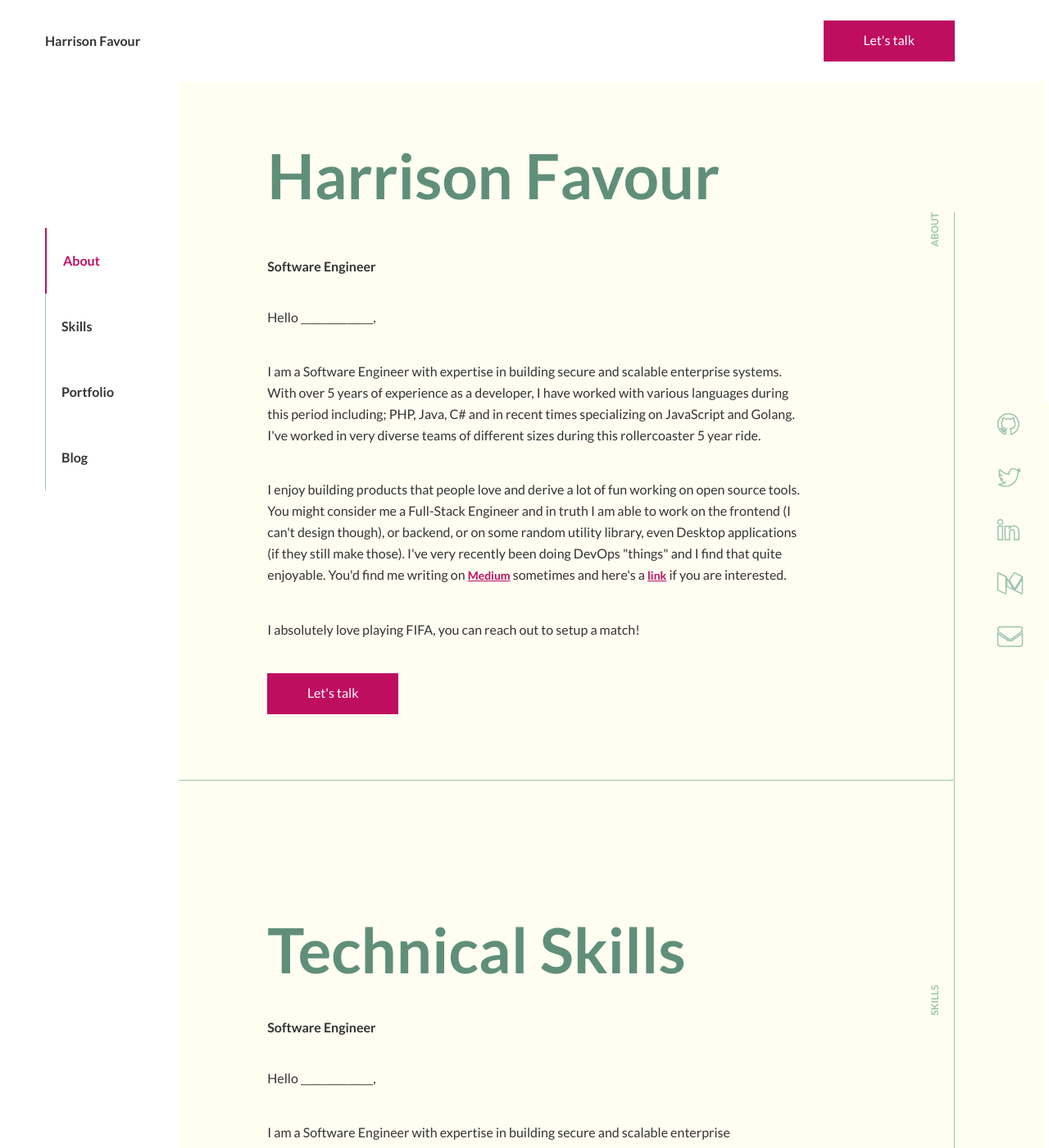
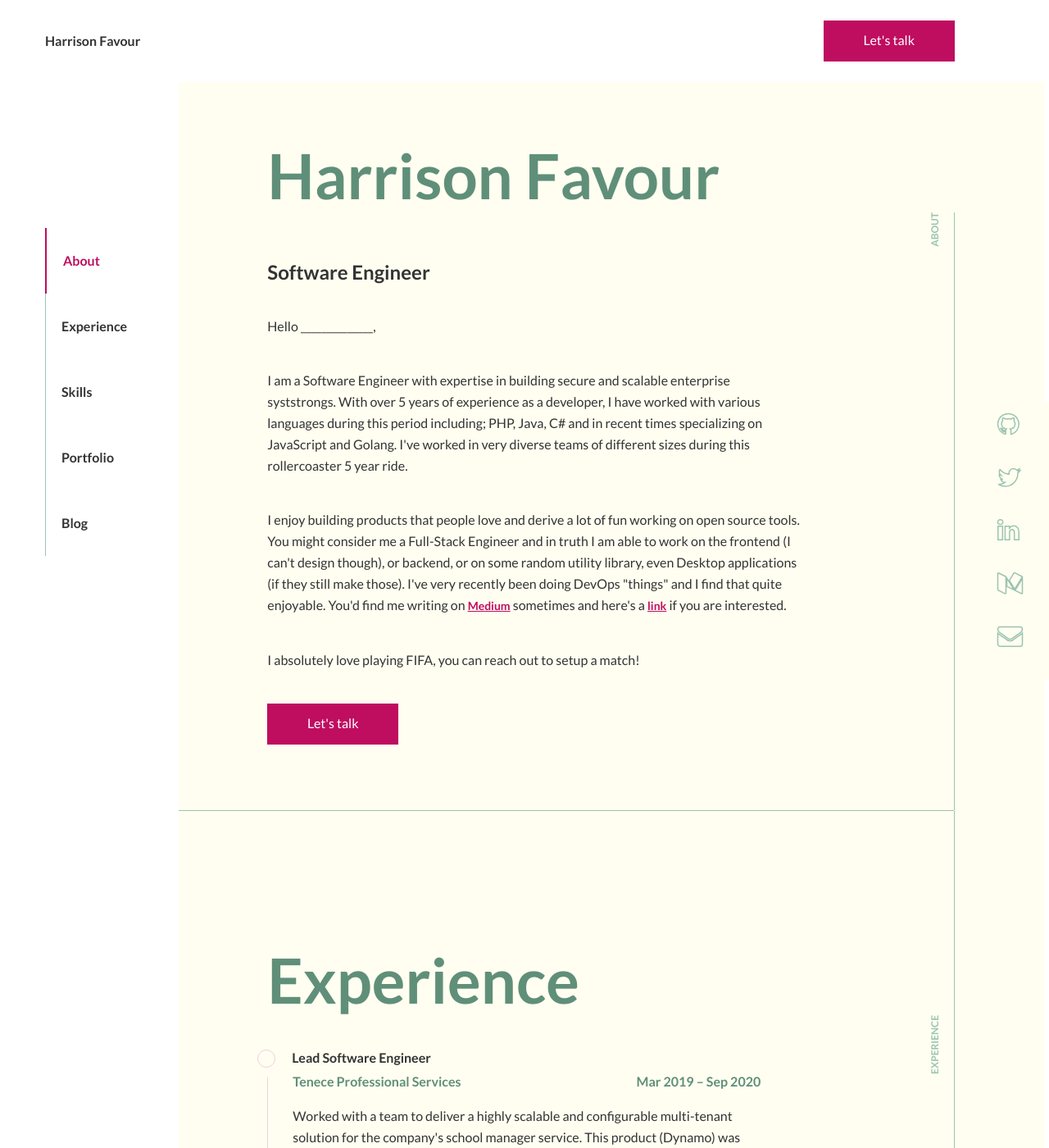
Before and after one commit to grantfayvor/grantfayvor.github.io, a Jekyll site: the page built from index.html, in a window 1280 px wide and 1400 px high. Shown: the whole window at 82% size. Built offline with Jekyll 4.4.1, drawn with Linux system fonts in a browser that asks for light colours; some of the changed text lies outside the part shown.

Commit message:
add experience and technical skills section

```diff
--- a/_layouts/default.html
+++ b/_layouts/default.html
@@ -30,6 +30,7 @@
         <p>Harrison Favour</p>
         <ul class="nav__collapse">
           <li><a href="#about" class="active">About</a></li>
+          <li><a href="#experience" class="active">Experience</a></li>
           <li><a href="#skills">Skills</a></li>
           <li><a href="#portfolio">Portfolio</a></li>
           <li><a href="https://medium.com/@hyper_debugger">Blog</a></li>
@@ -50,6 +51,7 @@
           </button>
           <ul class="nav__collapse">
             <li onclick="closeMobileNav()"><a href="#about" class="active">About</a></li>
+            <li onclick="closeMobileNav()"><a href="#experience" class="active">Experience</a></li>
             <li onclick="closeMobileNav()"><a href="#skills">Skills</a></li>
             <li onclick="closeMobileNav()"><a href="#portfolio">Portfolio</a></li>
             <li onclick="closeMobileNav()"><a href="https://medium.com/@hyper_debugger">Blog</a></li>
--- a/index.html
+++ b/index.html
@@ -2,7 +2,6 @@
 title: Harrison Favour
 layout: default
 ---
-<!-- <p id="about" style="position:absolute;top:0;visibility:hidden;display:block;">about section placeholder</p> -->
 
 <section id="about">
   <header>
@@ -12,12 +11,12 @@
     <span>ABOUT</span>
   </aside>
   <article>
-    <h3>Software Engineer</h3>
+    <h2>Software Engineer</h2>
     <p>
       Hello ______________,
     </p>
     <p>
-      I am a Software Engineer with expertise in building secure and scalable enterprise systems. With over 5
+      I am a Software Engineer with expertise in building secure and scalable enterprise syststrongs. With over 5
       years of experience as a developer, I have worked with various languages during this period including; PHP,
       Java, C# and in recent times specializing on JavaScript and Golang.
       I've worked in very diverse teams of different sizes during this rollercoaster 5 year ride.
@@ -38,6 +37,130 @@
   </article>
 </section>
 
+<section id="experience">
+  <header>
+    <h1>Experience</h1>
+  </header>
+  <aside class="section__aside">
+    <span>EXPERIENCE</span>
+  </aside>
+  <ul class="experience__list">
+    <li>
+      <span class="circle__filler"></span>
+      <strong class="experience__title">Lead Software Engineer</strong>
+      <div class="company__header">
+        <h3>Tenece Professional Services</h3>
+        <small>Mar 2019 – Sep 2020</small>
+      </div>
+      <div id="tenece-1" class="experience__summary">
+        <p>
+          Worked with a team to deliver a highly scalable and configurable multi-tenant solution for the company's
+          school
+          manager service. This product (Dynamo) was developed to enable simple setup of very similar-looking
+          applications
+          and to enable code reuse and customizations through configurations by the clients.
+        </p>
+        <p>
+          Dynamo directly improved the company's school manager offering and is, in fact, being used by about 5 schools
+          being serviced by the company with around 20,000 students across. Collaborated to work on the back-end of
+          various
+          internal products being used by the company including functional libraries being used by the development team.
+        </p>
+        <p>
+          Led the automation of DevOps practices in the company through the introduction of CI/ CD, proper code
+          versioning, etc which reduced development time and infrastructure downtime. Mentored various members of the
+          team
+          and frequently
+          held pair programming sessions with the team.
+        </p>
+      </div>
+      <button type="button" class="card__link button__to__link" onclick="toggleExperience(this, 'tenece-1');">View Less</button>
+    </li>
+    <li>
+      <span class="circle__filler"></span>
+      <strong class="experience__title">Software Engineer</strong>
+      <div class="company__header">
+        <h3>Tenece Professional Services</h3>
+        <small>Nov 2017 - Mar 2019</small>
+      </div>
+      <div id="tenece-2" class="experience__summary hidden">
+        <p>
+          Worked on upgrading the school manager service offered by the company through the development of the Dynamo
+          framework.
+        </p>
+        <p>
+          Worked on implementing school manager features using the Dynamo framework.
+        </p>
+        <p>
+          Built various internal products including Voucher processing system.
+        </p>
+        <p>
+          Understudy the company’s School Manager service offering.
+        </p>
+      </div>
+      <button type="button" class="card__link button__to__link" onclick="toggleExperience(this, 'tenece-2');">View More</button>
+    </li>
+    <li>
+      <span class="circle__filler"></span>
+      <strong class="experience__title">Training Facilitator</strong>
+      <div class="company__header">
+        <h3>Genesys Tech Hub</h3>
+        <small>Feb 2018 – Sep 2020</small>
+      </div>
+      <div id="genesys" class="experience__summary hidden">
+        <p>
+          Tutor beginner-level Software Developers (about 100 developers right now) and scale them into intermediate
+          positions.
+        </p>
+        <p>
+          Mentor budding Software Developers and provide guidance in their Software Development Journey.
+        </p>
+      </div>
+      <button type="button" class="card__link button__to__link" onclick="toggleExperience(this, 'genesys');">View More</button>
+    </li>
+    <li>
+      <span class="circle__filler"></span>
+      <strong class="experience__title">Training Facilitator</strong>
+      <div class="company__header">
+        <h3>Tribesquare Inc.</h3>
+        <small>Dec 2018 - July 2019</small>
+      </div>
+      <div id="tribesquare" class="experience__summary hidden">
+        <p>
+          Curated course content for NodeJS, Laravel track for tutoring program.
+        </p>
+        <p>
+          Tutored and mentored beginner level Software Developers.
+        </p>
+      </div>
+      <button type="button" class="card__link button__to__link" onclick="toggleExperience(this, 'tribesquare');">View More</button>
+    </li>
+    <li>
+      <span class="circle__filler"></span>
+      <strong class="experience__title">Software Developer Intern</strong>
+      <div class="company__header">
+        <h3>TeamApt Limited</h3>
+        <small>May 2016 – Oct 2016</small>
+      </div>
+      <div id="teamapt" class="experience__summary hidden">
+        <p>
+          Introduced to enterprise application development and collaborated with other developers to build Fintech
+          software
+          solutions for client banks.
+        </p>
+        <p>
+          Built features for the company's merchant processing system to enable the onboarding of new merchants and the
+          registration of their services.
+        </p>
+        <p>
+          Build fluent APIs using Spring Boot framework, spring-data-jpa and MySQL.
+        </p>
+      </div>
+      <button type="button" class="card__link button__to__link" onclick="toggleExperience(this, 'teamapt');">View More</button>
+    </li>
+  </ul>
+</section>
+
 <section id="skills">
   <header>
     <h1>Technical Skills</h1>
@@ -46,28 +169,46 @@
     <span>SKILLS</span>
   </aside>
   <article>
-    <h3>Software Engineer</h3>
     <p>
-      Hello ______________,
+      I started out I believe, with PHP sometime when I was in the university. I wrote a bit of procedural PHP
+      and then delved into Object-oriented programming with Java after that. I explored C++ and JavaScript also while I
+      was in school. Internship in 2016
+      helped me become better at writing Java and I also got introduced to Spring Boot and AngularJS as those were the
+      frameworks of choice at the company.
+      It was also a time of intense exploration as I worked my way around so many programming languages including
+      Python, R, Scala, Kotlin, C, Ruby, etc. I think
+      that helped me with my understanding of programming languages. I did a bit of C# and ASP.NET MVC at some point as
+      well. Since then I have specialized in JavaScript and Golang.
     </p>
-    <p>
-      I am a Software Engineer with expertise in building secure and scalable enterprise systems. With over 5
-      years of experience as a developer, I have worked with various languages during this period including; PHP,
-      Java, C# and in recent times specializing on JavaScript and Golang.
-      I've worked in very diverse teams of different sizes during this rollercoaster 5 year ride.
-    </p>
-    <p>
-      I enjoy building products that people love and derive a lot of fun working on open source tools.
-      You might consider me a Full-Stack Engineer and in truth I am able to work on the frontend (I can't design
-      though), or backend, or on some random utility library, even Desktop applications (if they still make
-      those).
-      I've very recently been doing DevOps "things" and I find that quite enjoyable. You'd find me writing on <a
-        href="https://medium.com/@hyper_debugger" className="card__link">Medium</a> sometimes and here's a <a
-        className="card__link" href="https://medium.com/@hyper_debugger">link</a> if you are interested.
-    </p>
-    <p>
-      I absolutely love playing FIFA, you can reach out to setup a match!
-    </p>
+    <div>
+      <strong>Languages</strong>
+      <p>JavaScript | Golang | Java</p>
+    </div>
+    <div>
+      <strong>Backend Frameworks</strong>
+      <p>NodeJS | Hapi | SpringBoot | Echo | Gin</p>
+    </div>
+    <div>
+      <strong>Frontend Frameworks</strong>
+      <p>React</p>
+    </div>
+    <div>
+      <strong>DevOps</strong>
+      <p>Git | Linux | Gitlab CI/CD | Jenkins | Github Actions | Docker | Kubernetes | GCP | Apache | Nginx</p>
+    </div>
+    <div>
+      <strong>Databases/ Data store</strong>
+      <p>MongoDB | SQL | Firestore (Datastore) | Redis </p>
+    </div>
+    <div>
+      <strong>Cloud Technologies</strong>
+      <p>Cloud Functions | Firebase | Compute Engine | App Engine | Digital Ocean | Firestore | Cloud Storage | Cloud
+        Pub/Sub | Google Stackdriver</p>
+    </div>
+    <div>
+      <strong>Message Brokers</strong>
+      <p>RabbitMQ | Cloud Pub/Sub | Spring Cloud Stream</p>
+    </div>
   </article>
 </section>
 <section id="portfolio">
@@ -82,7 +223,7 @@
       Hey, what have I done during my time as a Software Developer? Well here you find out.
     </p>
     <p>
-      I am a Software Engineer with expertise in building secure and scalable enterprise systems. With over 5
+      I am a Software Engineer with expertise in building secure and scalable enterprise syststrongs. With over 5
       years of experience as a developer, I have worked with various languages during this period including; PHP,
       Java, C# and in recent times specializing on JavaScript and Golang.
       I've worked in very diverse teams of different sizes during this rollercoaster 5 year ride.
--- a/style.css
+++ b/style.css
@@ -31,6 +31,18 @@
 
 .fa.fa-lg:hover {
   color: var(--secondary-color);
+}
+
+.button__to__link {
+  text-decoration: underline;
+  background: none;
+  border: none;
+  cursor: pointer;
+  padding: 0px;
+}
+
+.button__to__link:focus, .button__to__link:active {
+  outline: none;
 }
 
 .card__link {
@@ -207,7 +219,7 @@
   margin-bottom: 40px;
 }
 
-article>h3 {
+article>h1 {
   font-weight: bold;
   font-size: 16px;
   line-height: 19px;
@@ -318,6 +330,72 @@
 .cancel {
   display: block;
   content: url(./assets/cancel.svg);
+}
+
+.experience__list {
+  list-style-type: none;
+  padding: 0px;
+  border-left: 1px solid var(--light-pink);
+}
+
+.experience__list li {
+  margin-bottom: 40px;
+  padding-left: 30px;
+}
+
+.experience__list p {
+  line-height: 26px;
+  margin-top: 0px;
+  margin-bottom: 20px;
+}
+
+.company__header {
+  margin-bottom: 20px;
+}
+
+.company__header>h3 {
+  font-weight: bold;
+  font-size: 16px;
+  line-height: 19px;
+  color: var(--tertiary-color);
+  display: inline-block;
+  margin-top: 10px;
+  margin-bottom: 0px;
+}
+
+.company__header>small {
+  font-weight: bold;
+  font-size: 16px;
+  line-height: 19px;
+  color: var(--tertiary-color);
+  float: right;
+  margin-top: 10px;
+}
+
+.experience__title::before {
+  width: 20px;
+  display: inline-block;
+  content: " ";
+  position: absolute;
+  margin-left: -42px;
+  height: 20px;
+  border: 1px solid var(--light-pink);
+  border-radius: 50%;
+  background: var(--primary-color);
+}
+
+.circle__filler {
+  width: 40px;
+  height: 40px;
+  margin-top: -18px;
+  margin-bottom: -18px;
+  display: inline-block;
+  margin-left: -44px;
+  background: var(--primary-color);
+}
+
+.hidden {
+  display: none;
 }
 
 @media (max-width: 600px) {
@@ -495,4 +573,21 @@
     color: var(--white);
     text-decoration: none;
   }
+  .experience__list {
+    border: none;
+  }
+  .circle__filler {
+    display: none;
+  }
+  .experience__list li {
+    padding-left: 0px;
+  }
+  .company__header>h3 {
+    display: block;
+  }
+  .company__header>small {
+    display: block;
+    float: none;
+    font-weight: normal;
+  }
 }
```
Also changed, not shown: other parts of index.html (+11 -0 lines).
